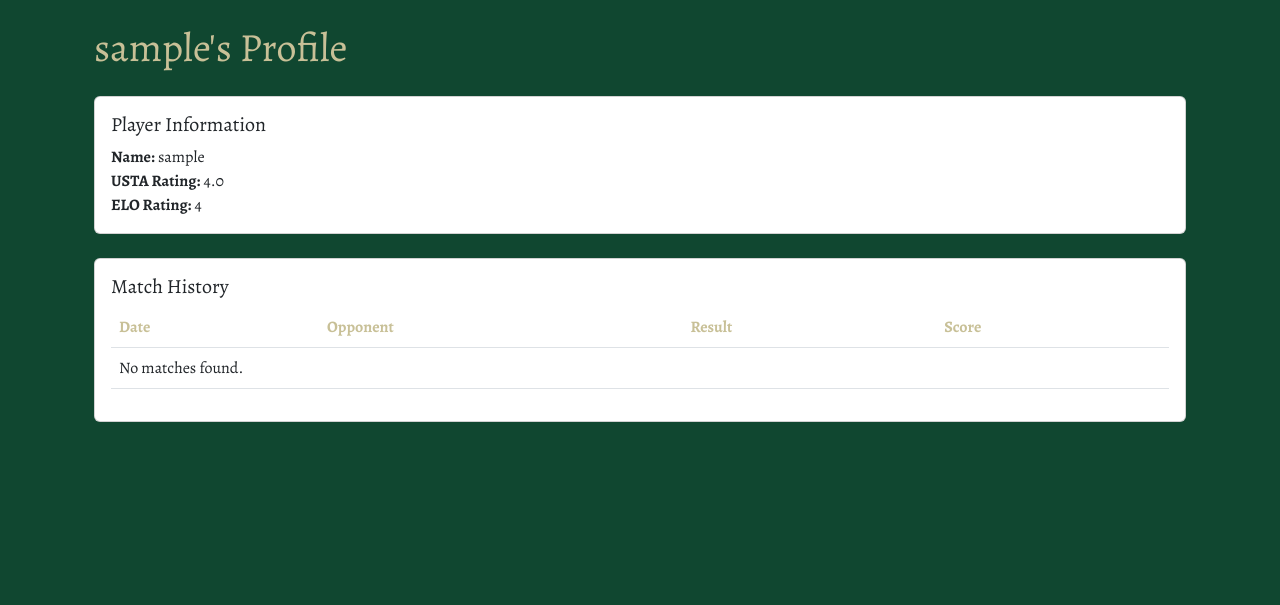
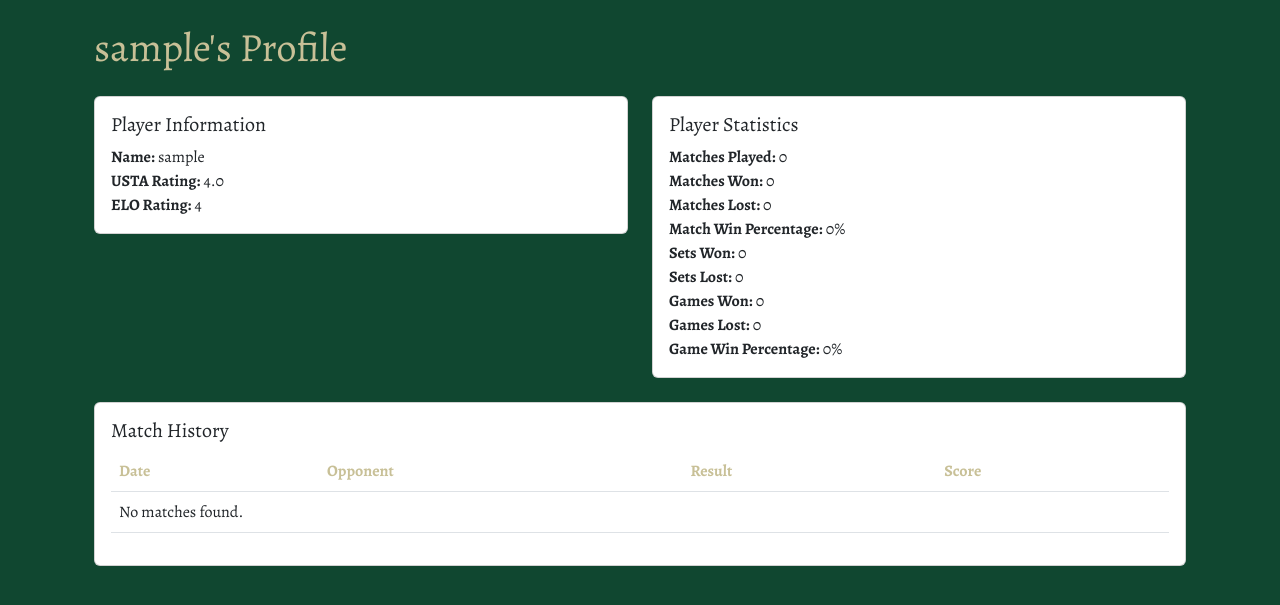
Before and after one commit to vicenteramirezg/miami-racket-club, a Django app: a page that uses miami_racket_club/rankings/templates/rankings/profile.html in a window 1280 px wide. Shown: the part 87-692 px from the top of the page. Run offline with Django 5.2, Linux system fonts and the light colour scheme; tables that the repository leaves empty hold one stand-in row (values such as "Sample post"); data that the repository does not hold is empty.

Commit message:
Adding player statistics to player profile.

```diff
--- a/miami_racket_club/rankings/templates/rankings/profile.html
+++ b/miami_racket_club/rankings/templates/rankings/profile.html
@@ -4,7 +4,9 @@
 <div class="container">
     <h1 class="my-4">{{ player.user.username }}'s Profile</h1>
 
+    <div class="row">
         <!-- Player Details -->
+        <div class="col-md-6">
             <div class="card mb-4">
                 <div class="card-body">
                     <h5 class="card-title">Player Information</h5>
@@ -13,6 +15,28 @@
                         <strong>USTA Rating:</strong> {{ player.usta_rating }}<br>
                         <strong>ELO Rating:</strong> {{ player.elo_rating }}
                     </p>
+                </div>
+            </div>
+        </div>
+
+        <!-- Player Statistics -->
+        <div class="col-md-6">
+            <div class="card mb-4">
+                <div class="card-body">
+                    <h5 class="card-title">Player Statistics</h5>
+                    <p class="card-text">
+                        <strong>Matches Played:</strong> {{ matches_played }}<br>
+                        <strong>Matches Won:</strong> {{ matches_won }}<br>
+                        <strong>Matches Lost:</strong> {{ matches_lost }}<br>
+                        <strong>Match Win Percentage:</strong> {{ match_win_percentage }}%<br>
+                        <strong>Sets Won:</strong> {{ sets_won }}<br>
+                        <strong>Sets Lost:</strong> {{ sets_lost }}<br>
+                        <strong>Games Won:</strong> {{ games_won }}<br>
+                        <strong>Games Lost:</strong> {{ games_lost }}<br>
+                        <strong>Game Win Percentage:</strong> {{ game_win_percentage }}%<br>
+                    </p>
+                </div>
+            </div>
         </div>
     </div>
 
--- a/miami_racket_club/rankings/views.py
+++ b/miami_racket_club/rankings/views.py
@@ -44,7 +44,46 @@ def profile(request, username):
     player = get_object_or_404(Player, user__username=username)
     matches = Match.objects.filter(winner=player) | Match.objects.filter(loser=player)
     matches = matches.order_by('-date')  # Show most recent matches first
-    return render(request, 'rankings/profile.html', {'player': player, 'matches': matches})
+
+    # Calculate statistics
+    matches_played = matches.count()
+    matches_won = matches.filter(winner=player).count()
+    matches_lost = matches_played - matches_won
+    match_win_percentage = (matches_won / matches_played) * 100 if matches_played > 0 else 0
+
+    sets_won = 0
+    sets_lost = 0
+    games_won = 0
+    games_lost = 0
+
+    for match in matches:
+        for set_score in match.set_scores:
+            if match.winner == player:
+                sets_won += 1
+                games_won += set_score[0]
+                games_lost += set_score[1]
+            else:
+                sets_lost += 1
+                games_won += set_score[1]
+                games_lost += set_score[0]
+
+    game_win_percentage = (games_won / (games_won + games_lost)) * 100 if (games_won + games_lost) > 0 else 0
+
+    context = {
+        'player': player,
+        'matches': matches,
+        'matches_played': matches_played,
+        'matches_won': matches_won,
+        'matches_lost': matches_lost,
+        'match_win_percentage': round(match_win_percentage, 1),  # Round to 2 decimal places
+        'sets_won': sets_won,
+        'sets_lost': sets_lost,
+        'games_won': games_won,
+        'games_lost': games_lost,
+        'game_win_percentage': round(game_win_percentage, 1),  # Round to 2 decimal places
+    }
+
+    return render(request, 'rankings/profile.html', context)
 
 class SignUpView(CreateView):
     form_class = CustomSignUpForm  # Use the custom form
```
Lines whose indentation alone changed are shown as unchanged.
